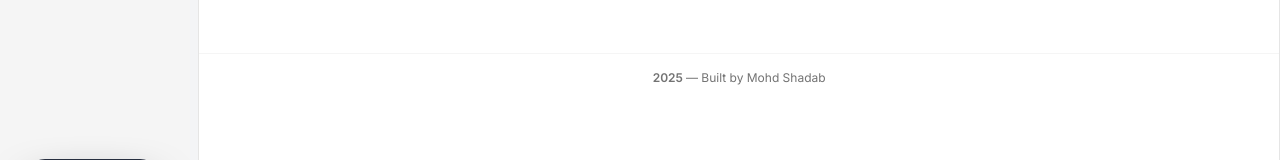
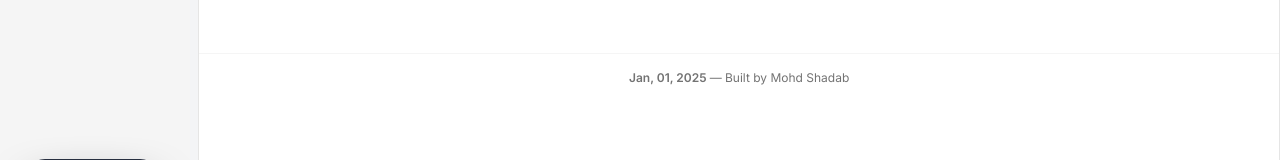
Before and after one commit to mohd-shadab-06/personal-portfolio-next.js, a Next.js app: page /projects in a window 1280 px wide. Shown: the part 559-719 px from the top of the page. Built offline with nearby package versions, Linux system fonts and the light colour scheme.

Commit message:
date added

```diff
--- a/src/components/Footer.tsx
+++ b/src/components/Footer.tsx
@@ -2,9 +2,32 @@
 import React from "react";
 
 export const Footer = () => {
+  function getFormattedDate() {
+    const months = [
+      "Jan",
+      "Feb",
+      "Mar",
+      "Apr",
+      "May",
+      "Jun",
+      "Jul",
+      "Aug",
+      "Sep",
+      "Oct",
+      "Nov",
+      "Dec",
+    ];
+    const now = new Date();
+
+    const month = months[now.getMonth()]; // Get month as short name
+    const day = String(now.getDate()).padStart(2, "0"); // Pad day with leading zero if needed
+    const year = now.getFullYear(); // Get full year
+
+    return `${month}, ${day}, ${year}`;
+  }
   return (
     <div className="p-4 text-center justify-center text-xs text-neutral-500 border-t border-neutral-100">
-      <span className="font-semibold">{new Date().getFullYear()} </span>
+      <span className="font-semibold">{getFormattedDate()} </span>
       &#8212; Built by Mohd Shadab
     </div>
   );
```
